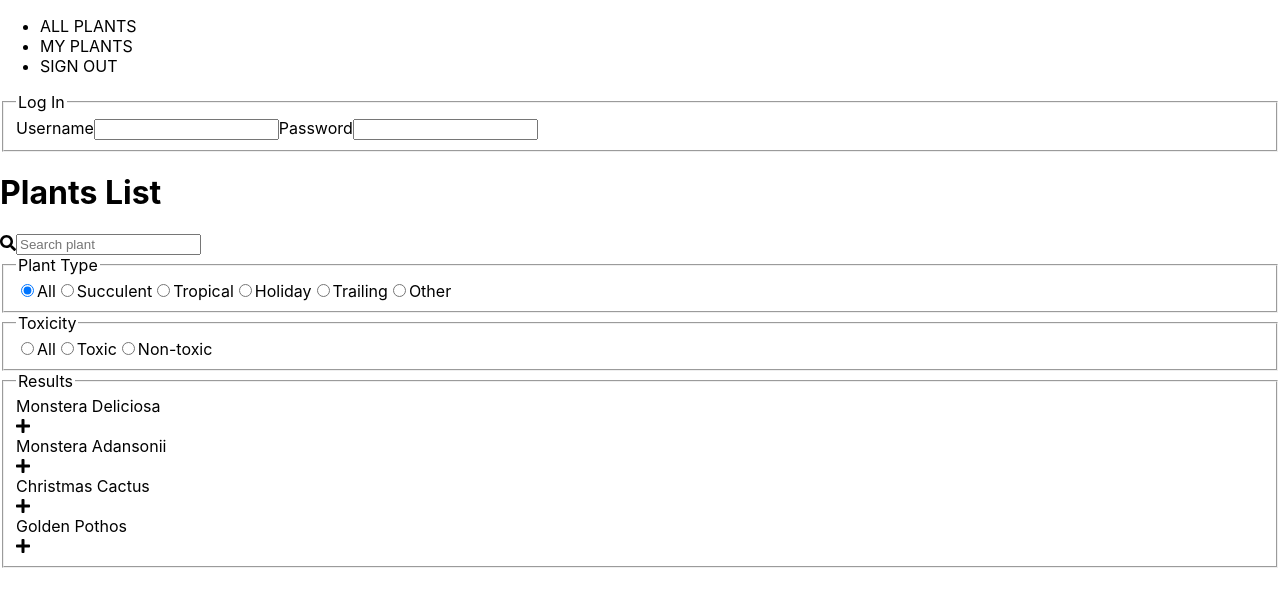
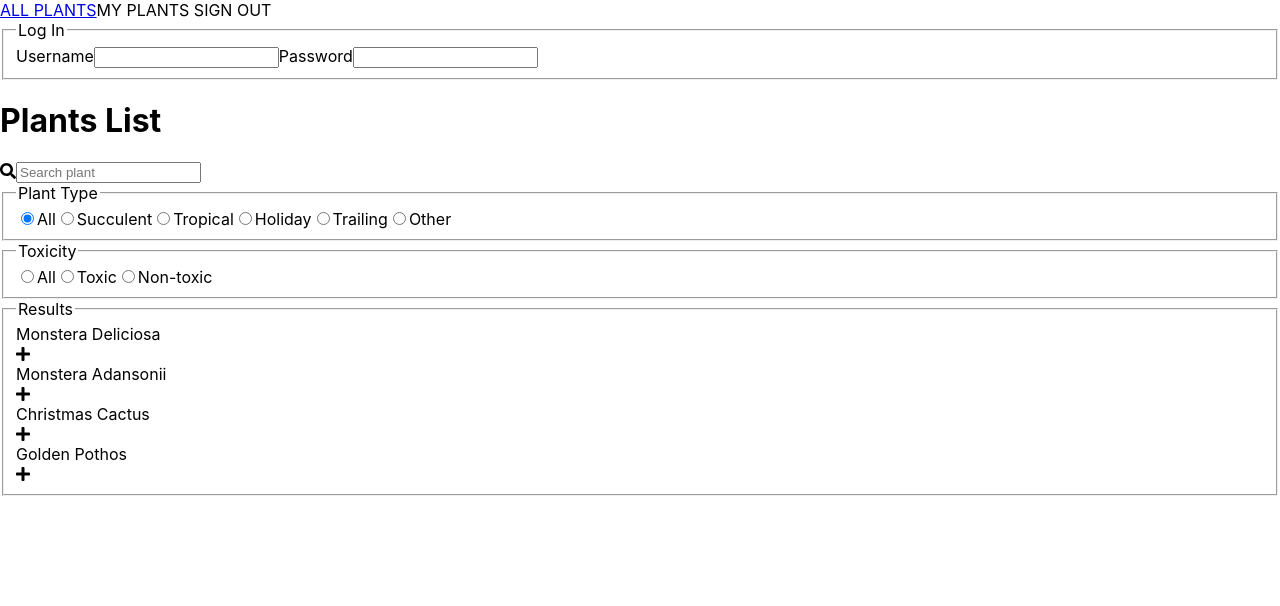
Before and after one commit to angelamasajo/fullstack-capstone, a React (Create React App) app: page /login in a window 1280 px wide. Shown: the top 606 px of the page. Built offline with nearby package versions, Linux system fonts and the light colour scheme.

Commit message:
refactored allplantspage

```diff
--- /dev/null
+++ b/src/AllPlantsPage/AllPlantsPage.js
@@ -0,0 +1,46 @@
+import React, { Component } from 'react'
+import PlantList from '../PlantList/PlantList'
+import SearchFilter from '../SearchFilter/SearchFilter'
+
+class AllPlantsPage extends Component {
+  constructor(props) {
+    super(props);
+    this.state = {
+      searchTerm: '',
+      filterOption: 'All'
+    }
+  }
+
+  updateSearchTerm(term) {
+    this.setState({
+      searchTerm: term
+    })
+  }
+
+  updateFilterOption(option) {
+    this.setState({
+      filterOption: option
+    })
+  }
+
+  render () {
+    return (
+      <div className="AllPlantsPage">
+        <SearchFilter
+          searchTerm={this.state.searchTerm}
+          filterOption={this.state.filterOption}
+          handleUpdate={term => this.updateSearchTerm(term)}
+          handleFilterChange={option => this.updateFilterOption(option)}
+        />
+        <PlantList
+          files={this.props.files}
+          searchTerm={this.state.searchTerm}
+          filterOption={this.state.filterOption}
+        />
+      </div>
+    )
+  }
+}
+
+
+export default AllPlantsPage;
--- a/src/App.js
+++ b/src/App.js
@@ -1,31 +1,11 @@
 import React, { Component } from 'react';
 import { Route } from 'react-router-dom';
 // import './App.css';
-import SearchFilter from './SearchFilter/SearchFilter';
-import PlantList from './PlantList/PlantList';
 import NavBar from './NavBar/NavBar';
 import LoginPage from './LoginPage/LoginPage';
+import AllPlantsPage from './AllPlantsPage/AllPlantsPage';
 
 class App extends Component {
-  constructor(props) {
-    super(props);
-    this.state = {
-      searchTerm: '',
-      filterOption: 'All'
-    }
-  }
-
-  updateSearchTerm(term) {
-    this.setState({
-      searchTerm: term
-    })
-  }
-
-  updateFilterOption(option) {
-    this.setState({
-      filterOption: option
-    })
-  }
 
   render() {
     return (
@@ -36,16 +16,8 @@ class App extends Component {
           path='/login'
           component={LoginPage}
         />
-        <SearchFilter
-          searchTerm={this.state.searchTerm}
-          filterOption={this.state.filterOption}
-          handleUpdate={term => this.updateSearchTerm(term)}
-          handleFilterChange={option => this.updateFilterOption(option)}
-        />
-        <PlantList
+        <AllPlantsPage
           files={this.props.files}
-          searchTerm={this.state.searchTerm}
-          filterOption={this.state.filterOption}
         />
       </div>
     );
--- a/src/NavBar/NavBar.js
+++ b/src/NavBar/NavBar.js
@@ -1,18 +1,16 @@
 import React, { Component } from 'react';
-// import './NavBar.css' //add the css file
-
+// import './NavBar.css'
+import { Link } from 'react-router-dom'
 
 class NavBar extends Component {
   render () {
     return (
       <div className="NavBar">
-        <nav>
-        <ul>
-          <li>ALL PLANTS</li>
-          <li>MY PLANTS</li>
-          <li>SIGN OUT</li>
-        </ul>
-        </nav>
+          <Link to ="/all-plants">
+            ALL PLANTS
+          </Link>
+          MY PLANTS
+          SIGN OUT
       </div>
     )
   }
```
Also changed, not shown: src/MyPlantsPage/MyPlantsPage.js (added).
